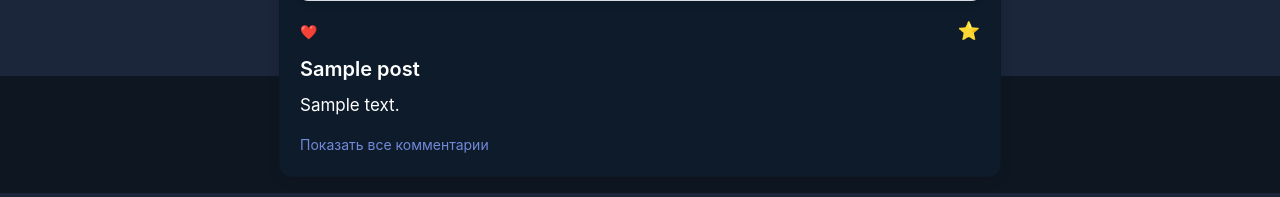
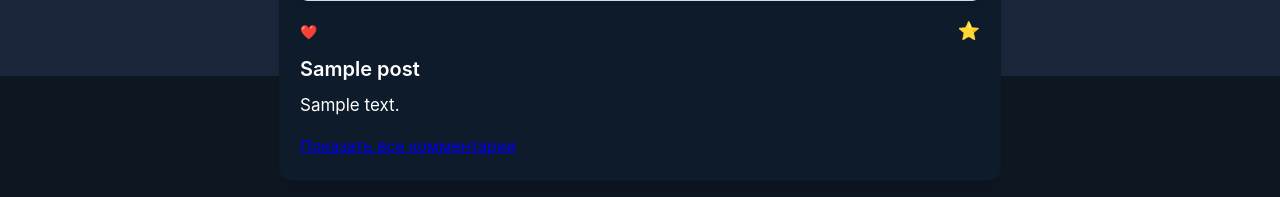
Before and after one commit to Xyrenzo/Test, a FastAPI app: template templates/post.html in a window 1280 px wide. Shown: the part 724-921 px from the top of the page. Run offline with FastAPI, Linux system fonts and the light colour scheme; data comes from the database, SQL or seed files in the repository; the template is opened without the code that fills it: most values are stand-ins (such as "Sample title", 1, 10 or a date in 2020); grey boxes marked "Sample" are stand-in pictures; some libraries are stand-ins or nearby versions.

Commit message:
Update style.css

```diff
--- a/static/style.css
+++ b/static/style.css
@@ -174,22 +174,6 @@ header select {
     transform: scale(1.01);
 }
 
-.btn.comment-btn {
-    background: #0d1b2a;
-    color: #7289da;
-    text-decoration: none;
-    font-size: 14px;
-    display: block;
-    transition: all 0.2s;
-    backdrop-filter: blur(5px);
-    margin-top: 6px;
-}
-
-.btn.comment-btn:hover {
-    background: rgba(224, 226, 231, 0.95);
-    transform: translateY(-1px);
-}
-
 /* Адаптивность */
 @media (max-width: 768px) {
     .post-container {
```
